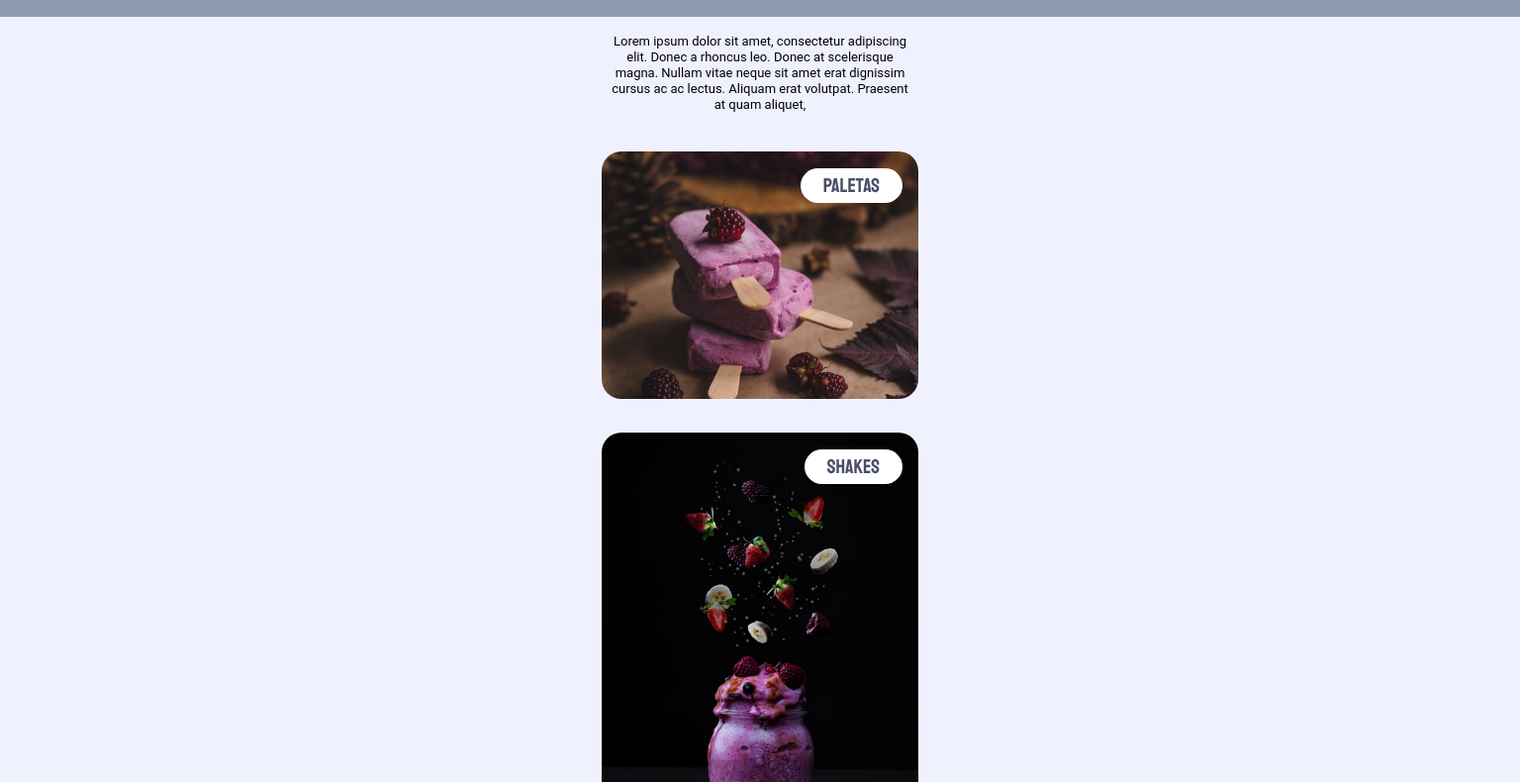
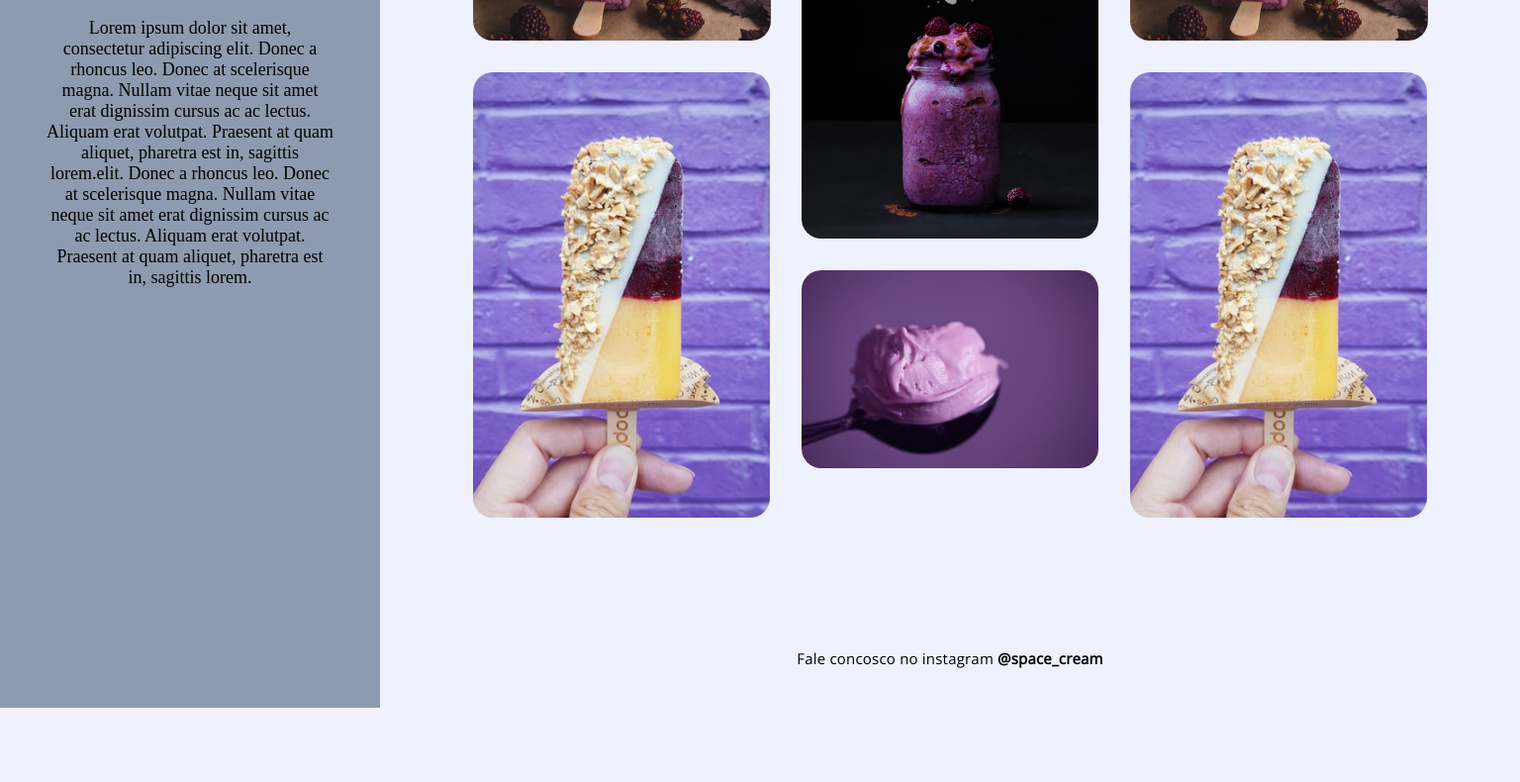
Before and after one commit to DaltonBellini/space-cream, a plain HTML site: page index.html in a window 1536 px wide. Shown: the part 313-1103 px from the top of the page at 99% size. After the commit the page ends 1028 px from the top, so only its background shows below. Drawn offline with nearby package versions, Linux system fonts and the light colour scheme; a web font is replaced by a local one.

Commit message:
Add files via upload

```diff
--- a/index.html
+++ b/index.html
@@ -1,5 +1,5 @@
 <!DOCTYPE html>
-<html lang="en">
+<html lang="pt-br">
 <head>
     <meta charset="UTF-8">
     <meta http-equiv="X-UA-Compatible" content="IE=edge">
@@ -8,44 +8,58 @@
     <title>Space Cream</title>
     <link rel="preconnect" href="https://fonts.googleapis.com">
     <link rel="preconnect" href="https://fonts.gstatic.com" crossorigin>
-    <link href="https://fonts.googleapis.com/css2?family=Palanquin&family=Staatliches&display=swap" rel="stylesheet">
+    <link href="https://fonts.googleapis.com/css2?family=Open+Sans&family=Palanquin&family=Roboto&family=Staatliches&display=swap" rel="stylesheet">
 </head>
 <body>
     <div class="page">
 
+
         <header>
-            <img src="images/logo.svg" alt="imagem de um desenho de sorvete">
+            <img src="images/logo.svg" alt="iamgem de desenho de sorvete">
             <h1>Space Cream</h1>
+            <p>Lorem ipsum dolor sit amet, consectetur adipiscing elit. Donec a rhoncus leo. Donec at scelerisque magna. Nullam vitae neque sit amet erat dignissim cursus ac ac lectus. Aliquam erat volutpat. Praesent at quam aliquet, pharetra est in, sagittis lorem.elit. Donec a rhoncus leo. Donec at scelerisque magna. Nullam vitae neque sit amet erat dignissim cursus ac ac lectus. Aliquam erat volutpat. Praesent at quam aliquet, pharetra est in, sagittis lorem. </p>
         </header>
+
         <main>
-            <div class="content_main">
+            <div class="wrapper">
                 <p>Lorem ipsum dolor sit amet, consectetur adipiscing elit. Donec a rhoncus leo. Donec at scelerisque magna. Nullam vitae neque sit amet erat dignissim cursus ac ac lectus. Aliquam erat volutpat. Praesent at quam aliquet, </p>
 
-                <div class="sorvetes">
-                    <div class="sorvete1">
+                <div class="cards">
+                    <div class="card">
                         <img src="images/imagem1.jpg" alt="">
-                        <span>paletas</span>
+                        <span></span>
                     </div>
 
-                    <div class="sorvete2">
+                    <div class="card">
                         <img src="images/imagem2.jpg" alt="">
-                        <span>shakes</span>
+                        <span></span>
                     </div>
-                    <div class="sorvete1">
+                    <!-- DESKTOP -->
+                    <div class="card_desktop">
+                        <img src="images/imagem1.jpg" alt="">
+                        <span></span>
+                    </div>
+                    <div class="card_desktop">
+                        <img src="images/imagem4.jpg" alt="">
+                        <span></span>
+                    </div>
+                    <!-- ============= -->
+                    <div class="card_diminuir">
                         <img src="images/imagem3.jpg" alt="">
-                        <span>massas</span>
+                        <span></span>
                     </div>
-                    <div class="sorvete2">
+
+                    <div class="card">
                         <img src="images/imagem4.jpg" alt="">
-                        <span>Picolés</span>
+                        <span></span>
                     </div>
                 </div>
-
+                <div class="footer">
+                    <p>  Fale concosco no instagram <a href="#">@space_cream</a></p>
+                </div>
             </div>
 
-
         </main>
-
 
     </div>
 
--- a/style.css
+++ b/style.css
@@ -1,145 +1,120 @@
+
 *{
     margin: 0;
     padding: 0;
     box-sizing: border-box;
 }
+
 :root{
     font-size: 62.5%;
+    --ff-h1:'Staatliches', cursive;
+    --ff-footer:'Open Sans', sans-serif;
+    --bg-header: #8E9AAF;
+    --bg-h1: hsl(275, 18%, 79%);
+    --bg-body:hsl(233, 100%, 97%);
 
-    --bg-page:hsl(218, 17%, 62%);
-    --bg-content:hsl(233, 100%, 97%);
-    --bg-h1: hsl(275, 18%, 79%);
-
-    --ff-h1: 'Staatliches', cursive;
-    --ff-p:  'Roboto', sans-serif;
 }
 body{
-    background-color: var(--bg-content);
+    background-color: var(--bg-body);
 }
-body::before{
-background-color: var(--bg-page);
-position: absolute;
-width: 100%;
-height: 33.0rem;
-content: '';
-z-index: -1;
-
+.page{
+    max-width: 100%;
+    margin: auto;
 }
-
-
-.page{
-    max-width: 38.5rem;
-    margin: auto;
-    padding-top: 3.2rem;
-    padding: 6rem;
-
-}
-
-
-/* ============= Header ========= */
+/* =============={ HEADER }============== */
 header{
     display: flex;
     flex-direction: column;
+    align-items: center;
+    background-color: #8E9AAF;
+    height: 31.0rem;
+
+    animation: topdown 800ms;
+    animation-timing-function: ease-in-out;
+}
+header p{
+    display: none;
+}
+header img{
+    padding-top: 3.2rem;
+    padding-bottom: 3rem;
+}
+
+header h1{
+    background-color: var(--bg-h1);
+    width: 100%;
+
+    text-align: center;
+    height:5rem ;
+
+    display: flex;
+    align-items: center;
     justify-content: center;
-    align-items: center;
-}
-header h1{
-    margin-top: 2rem;
+
     font-family: var(--ff-h1);
-    color: #FFFFFF;
     font-weight: 400;
-    font-size: 40px;
+    font-size: 4rem;
+    color: white;
     text-shadow: 0px 2px 2px rgba(0, 0, 0, 0.25);
     letter-spacing: 2px;
-    background-color: var(--bg-h1);
-    width: 100vw;
-    text-align: center;
 }
+/* =============={ MAIN ANIMATION }============== */
+main{
+    animation: downtop 800ms;
+    animation-timing-function: ease-in-out;
+}
+main .footer{
+    display: none;
+}
+.wrapper{
+    width: 32.0rem;
+    margin: auto;
+    padding-top: 4rem;
 
-/* ============= CONTENT MAIN ========= */
-.content_main{
-    padding-top: 5rem;
     display: flex;
     flex-direction: column;
     align-items: center;
-    gap: 3.9rem;
+
 }
-.content_main p{
-    font-family: var(--ff-p);
+.wrapper p {
     width: 31.0rem;
+    font-size: 1.5rem;
+    text-align: center;
+    margin-bottom: 4rem;
+}
+/* IMG */
+.wrapper  img{
+    width: 100%;
+    border-radius: 2rem;
+}
+.card:nth-child(odd) img{
+    width: 32.0rem;
+    height: 25.0rem;
 
-    font-weight: 400;
-    font-size: 1.3rem;
-    line-height: 1.6rem;
-    text-align: center;
+    object-fit: cover;
+}
+.card:nth-child(even) img{
+
+    height: 45.0rem;
+
+    object-fit: cover;
 }
 
-/* ============= Sorvetes ========= */
-.sorvetes{
+.cards{
     display: flex;
     flex-direction: column;
-    gap: 3.2rem;
-    position: relative;
+    gap: 3.6rem;
 }
 
-.sorvete1 img{
-    width: 32.0rem;
-    height: 25.0rem;
-    object-fit: cover;
-    border-radius: 2rem;
-    margin: auto;
+.cards .card_desktop{
+    display: none;
+}
+/* =============={ FOOTER}============== */
+footer{
+    display: none;
+}
+/*  =============={ ANIMATION }============== */
 
-}
-.sorvete2 img{
-    width: 32.0rem;
-    height: 45.0rem;
-    object-fit: cover;
-    border-radius: 2rem;
-    margin: auto;
-}
-
-.sorvetes span{
-border: solid 1px black;
-border-radius: 2rem;
-border: none;
-background-color: #FFFFFF;
-padding: .5rem 2.3rem;
-
-position: absolute;
-right: 1.6rem;
-margin-top: 1.7rem;
-
-font-size:2rem ;
-font-family: var(--ff-h1);
-font-weight: 400;
-color:#4A4E69 ;
-}
-
-
-.sorvete1:hover{
-    transform: scale(1.1);
-}
-.sorvete2:hover{
-    transform: scale(1.1);
-}
-.sorvete3:hover{
-    transform: scale(1.1);
-}
-.sorvete4:hover{
-    transform: scale(1.1);
-}
-/* ============= Animação da página ========= */
-
-
-header{
-    animation: topdown 800ms;
-    animation-timing-function: ease-in-out;
-}
-
-main{
-    animation:  rightdown 800ms;
-    animation-timing-function: ease-in-out;
-}
 @keyframes topdown{
     0%{
         opacity: 0;
@@ -151,13 +126,141 @@ main{
     }
 }
 
-@keyframes rightdown{
+@keyframes downtop{
     0%{
         opacity: 0;
-        transform: translateX(-15px);
+        transform: translateY(25px);
     }
     100%{
         opacity: 1;
-        transform: translateX(0);
+        transform: translateY(0);
     }
 }
+/* =============={ RESPONSIVE 768PX }============== */
+@media (min-width:768px){
+    .page{
+    display: grid;
+    grid-template-columns: 1fr 1fr;
+    grid-template-areas:
+        "header main"
+
+
+    ;
+    }
+
+    header{
+        grid-area: header;
+        height: 100%;
+    }
+    main{
+        grid-area: main;
+    }
+    header p{
+        display: block;
+        width: 29rem;
+        margin-top:5.2rem ;
+        font-size: 1.8rem;
+        text-align: center;
+    }
+    main p {
+        display: none;
+    }
+    main .footer{
+        display: block;
+    }
+
+    .footer p{
+        display: block;
+        text-align: center;
+
+        font-size: 1.5rem;
+        padding: 5rem 0 0 0;
+        font-family: var(--ff-footer);
+        letter-spacing: 0.2px;
+
+    }
+    .footer p a{
+        text-decoration: none;
+        color: black;
+        font-weight: bold;
+    }
+}
+/* =============={ RESPONSIVE 1024px }============== */
+@media (min-width:1530px){
+    .page{
+    display: grid;
+    grid-template-columns: 1fr 2fr 1fr;
+    grid-template-areas:
+        "header main main"
+
+
+    ;
+    }
+
+    header{
+        grid-area: header;
+        height: 100%;
+    }
+    main{
+        grid-area: main;
+    }
+    header p{
+        display: block;
+        width: 29rem;
+        margin-top:5.2rem ;
+        font-size: 1.8rem;
+        text-align: center;
+    }
+    main p {
+        display: none;
+    }
+    main .footer{
+        display: block;
+    }
+
+    .cards .card_desktop{
+        display: block;
+    }
+    .cards{
+        display: grid;
+        grid-gap: 0px;
+        grid-template-columns: 30.0rem 30.0rem 30.0rem ;
+        grid-template-rows: 25.0rem 25.0rem 25.0rem;
+        grid-gap: 3.2rem;
+        padding-top: 6.4rem;
+
+    }
+
+    .card:nth-child(1) img{
+        width: 30.1rem;
+        height: 25.0rem;
+        object-fit: cover;
+    }
+    .card_desktop:nth-child(3) img{
+        width: 30.1rem;
+        height: 25.0rem;
+        object-fit: cover;
+    }
+    .card_desktop:nth-child(4) img{
+        height: 45.0rem;
+    object-fit: cover;
+    }
+    .card_diminuir{
+        padding-top: 20.0rem;
+    }
+    .footer p{
+        display: block;
+        text-align: center;
+
+        font-size: 1.5rem;
+        padding: 5rem 0 0 0;
+        font-family: var(--ff-footer);
+        letter-spacing: 0.2px;
+
+    }
+    .footer p a{
+        text-decoration: none;
+        color: black;
+        font-weight: bold;
+    }
+}
```
